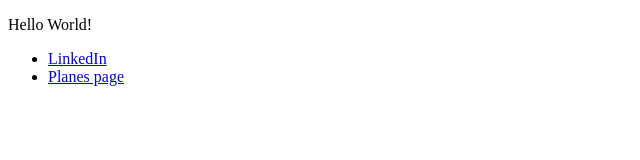
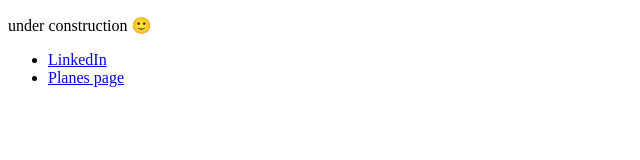
Before and after one commit to gzunigapadron/gzuniga.github.io, a plain HTML site: page index.html in a window 1280 px wide. Shown: the whole page, without its empty margins (0-640 px from the left). Drawn offline with Linux system fonts and the light colour scheme.

Commit message:
under construction message in main page

```diff
--- a/index.html
+++ b/index.html
@@ -8,7 +8,7 @@
 </head>
 
 <body>
-    <p>Hello World!</p>
+    <p>under construction &#128578;</p>
 
     <ul>
         <li><a href="https://www.linkedin.com/in/gustavozuniga/">LinkedIn</a></li>
```
